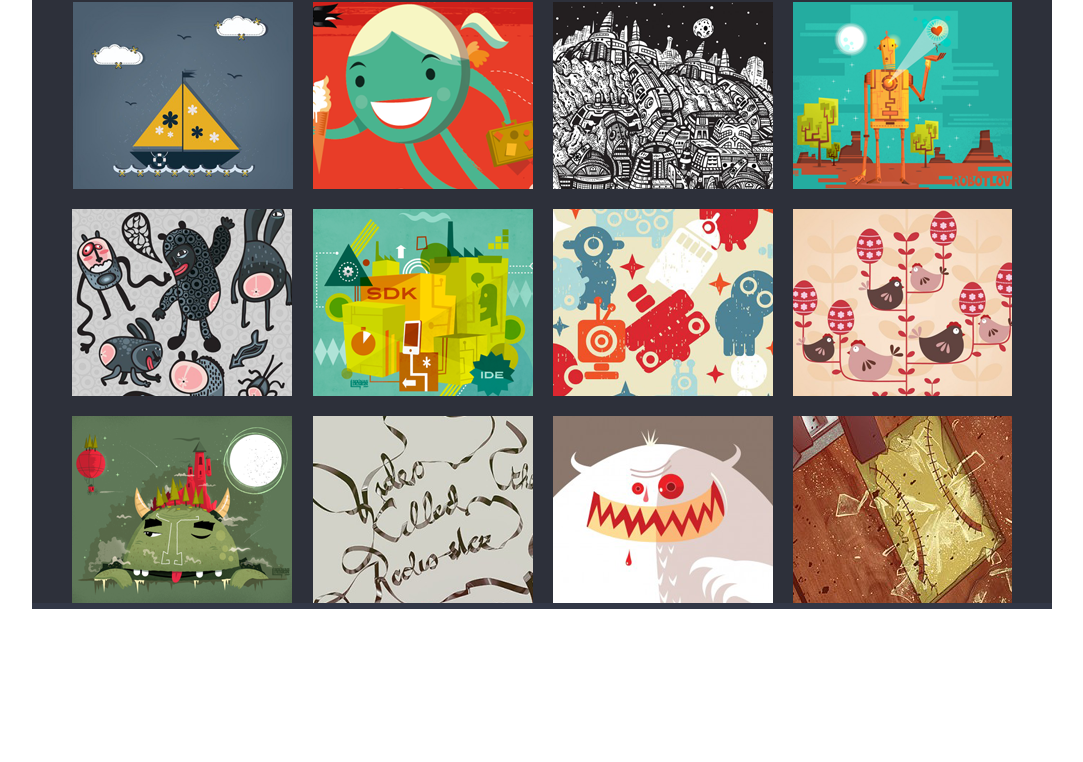
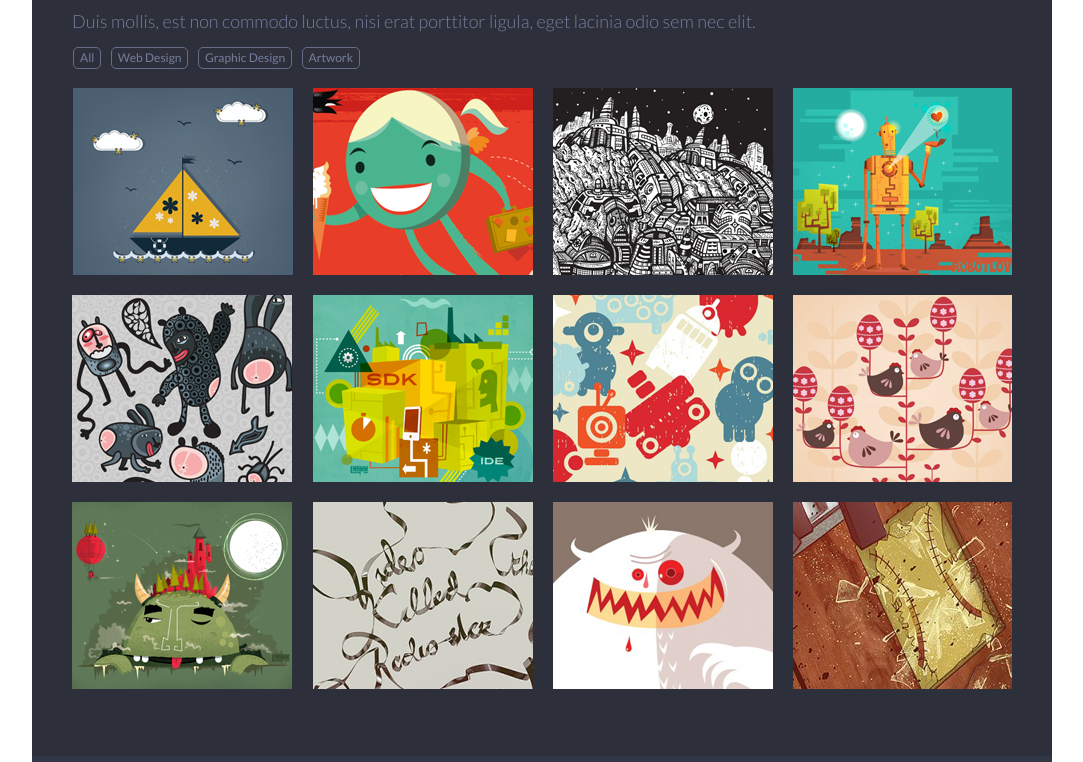
Before and after one commit to NastyaKvachenok/singolo, a plain HTML site: page singolo2.html in a window 1280 px wide. Shown: the part 108-870 px from the top of the page, without its empty margins (98-1181 px from the left). Before the commit the page ends 800 px from the top, so only its background shows below. Drawn offline with nearby package versions, Linux system fonts and the light colour scheme.

Commit message:
feat: positioning elements of portfolio block

```diff
--- a/singolo2.css
+++ b/singolo2.css
@@ -21,6 +21,8 @@
   background-color: #2d303a;
   background-size: cover;
   border-bottom: 6px solid #323746;
+  padding-top: 67px;
+  padding-bottom: 67px;
 }
 
 .portfolio h2 {
@@ -37,6 +39,8 @@
   font-size: 18px;
   line-height: 13px;
   color: #767e9e;
+  margin-top: 33px;
+  margin-bottom: 19px;
 }
 
 
@@ -52,6 +56,7 @@
   display: flex;
   justify-content: space-between;
   padding-left: 0px;
+  margin: 0px;git status
 }
 
 .portfolio-menu li {
--- a/singolo2.html
+++ b/singolo2.html
@@ -14,12 +14,14 @@
       <div class="container">
        <h2>Portfolio</h2>
        <p>Duis mollis, est non commodo luctus, nisi erat porttitor ligula, eget lacinia odio sem nec elit.</p>
+       <div class="menu">
         <ul class="portfolio-menu">
           <li><a href="#">All</a></li>
           <li><a href="#">Web Design</a></li>
           <li><a href="#">Graphic Design</a></li>
           <li><a href="#">Artwork</a></li>
         </ul>
+       </div>
        <div class="portfolio-images">
          <img src="assets/images/portfolio/Image1.png" alt="">
          <img src="assets/images/portfolio/Image2.png" alt="">
```
Lines whose indentation alone changed are shown as unchanged.
